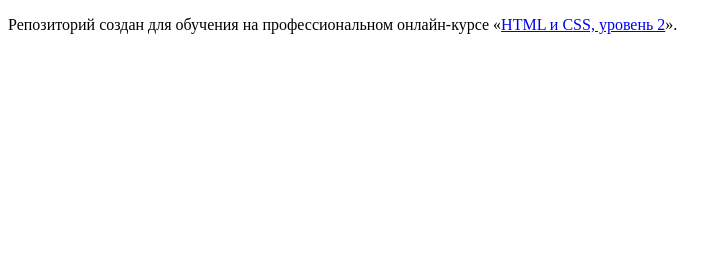
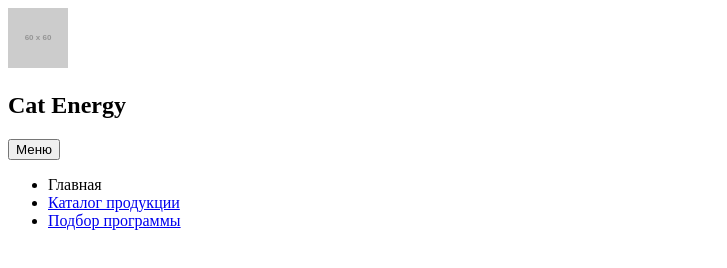
Before and after one commit to alivekenny/887261-cat-energy-17, a website: page source/index.html in a window 1280 px wide. Shown: the whole page, without its empty margins (0-727 px from the left). Drawn offline with Linux system fonts and the light colour scheme; placeholder pictures from the web are drawn by us.

Commit message:
разметил главную

```diff
--- a/source/index.html
+++ b/source/index.html
@@ -5,8 +5,21 @@
     <title>HTML Academy: Кэт энерджи</title>
   </head>
   <body>
+    <section class="page-header">
+      <img class="page-header__logo" src="http://placehold.it/60x60" width="60" height="60" alt="Логотип Cat Energy">
+      <h1 class="page-header__title">Cat Energy</h1>
+      <nav class="main-nav">
+        <button class="main-nav__toggle" type="button">Меню</button>
+        <ul class="main-nav__list site-list">
+          <li class="site-list__item--active"><a>Главная</a></li>
+          <li class="site-list__item"><a href="catalog.html">Каталог продукции</a></li>
+          <li class="site-list__item"><a href="programm.html">Подбор программы</a></li>
+        </ul>
+      </nav>
+    </section>
+    <section class="">
 
-    <p>Репозиторий создан для обучения на профессиональном онлайн‑курсе «<a href="https://htmlacademy.ru/intensive/adaptive">HTML и CSS, уровень 2</a>».</p>
+    </section>
 
   </body>
 </html>
```
